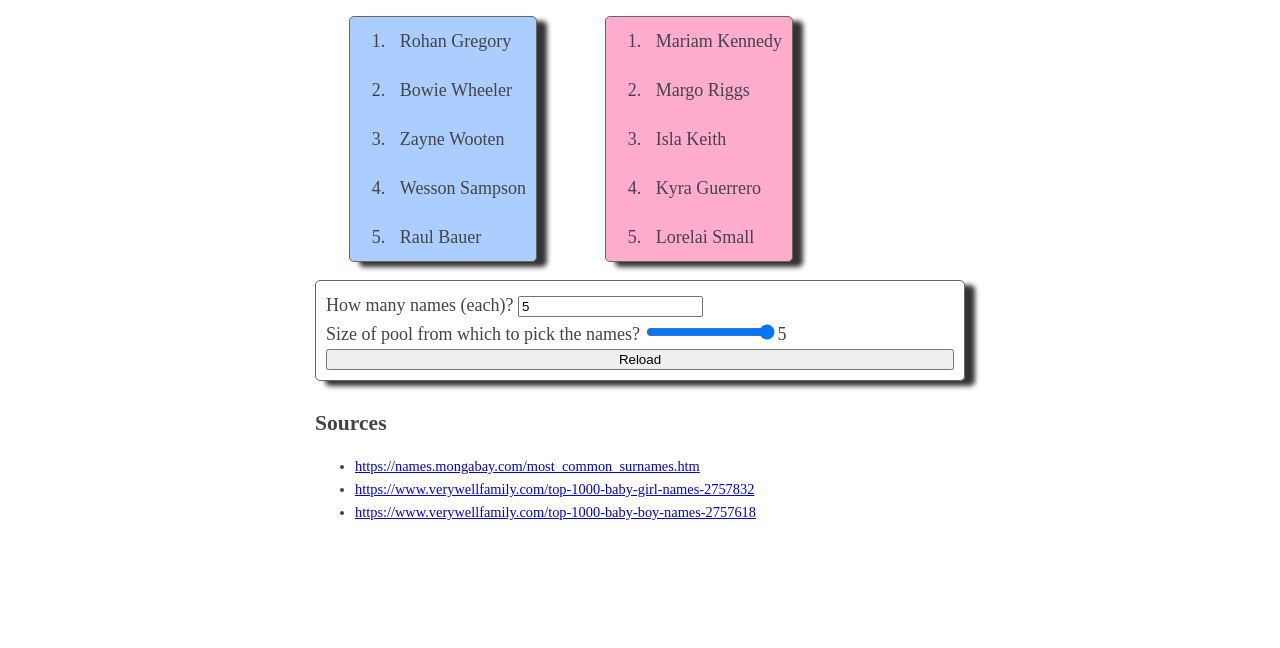
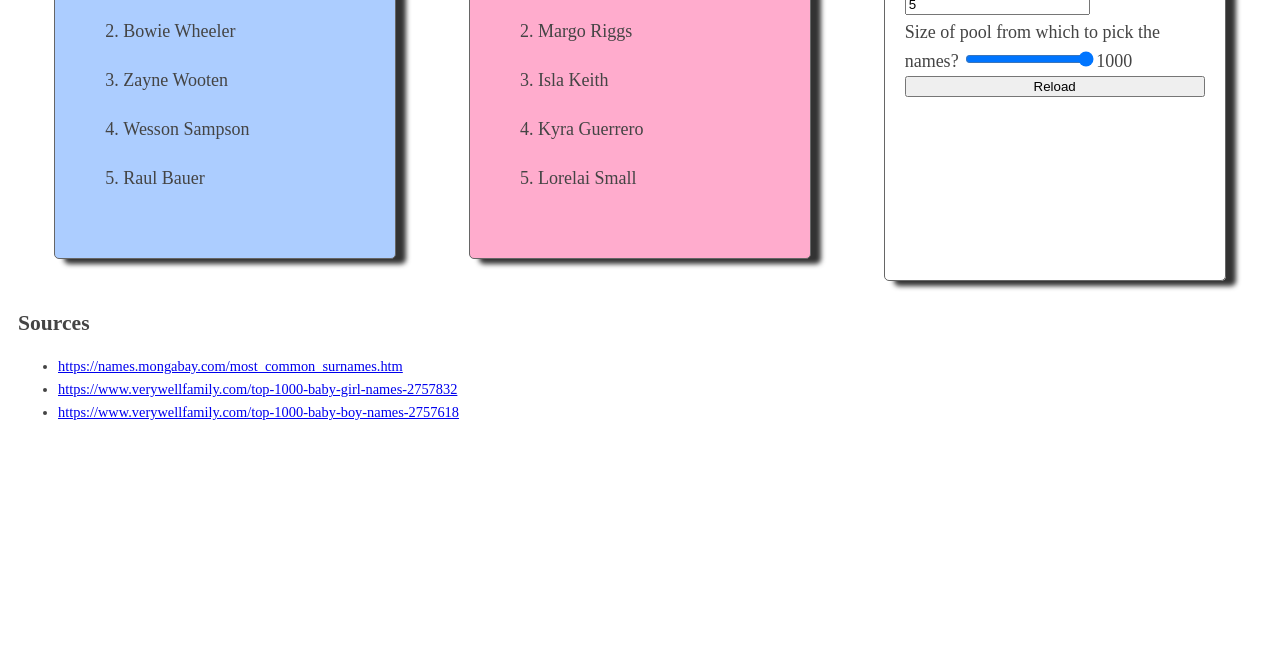
Before and after one commit to dotandimet/npc_names, a plain HTML site: page index.html in a window 1280 px wide. Shown: the part 152-800 px from the top of the page. Drawn offline with Linux system fonts and the light colour scheme.

Commit message:
style fiddling; set initial value of pool size output tag to 1000

```diff
--- a/index.html
+++ b/index.html
@@ -1,6 +1,7 @@
 <!DOCTYPE html>
 <html>
 <head>
+<meta name="viewport" content="width=device-width, initial-scale=1" />
 <meta charset="utf-8" />
 <title>NPC random name generator</title>
 <link href="style.css" rel="stylesheet" type="text/css">
@@ -41,15 +42,15 @@
 <div class="names">
 <ol class="boys"></ol>
 <ol class="girls"></ol>
-</div>
 <form>
 <label for="count">How many names (each)?
 <input name="count" type="number" value="5"></input>
 </label>
 <label for="size">Size of pool from which to pick the names?
-<input name="size" type="range" value="1000" min="5" max="1000" step="5"></input><output for="size" name="size_val">5</output></label>
+<input name="size" type="range" value="1000" min="5" max="1000" step="5"></input><output for="size" name="size_val">1000</output></label>
 <button>Reload</button>
 </form>
+</div>
 <footer>
 <h2>Sources</h2>
 <ul>
--- a/style.css
+++ b/style.css
@@ -1,6 +1,4 @@
 body{
-  margin:40px auto;
-  max-width:650px;
   line-height:1.6;
   font-size:18px;
   color:#444;
@@ -14,18 +12,20 @@ h1,h2,h3{line-height:1.2}
   flex-wrap: wrap;
   justify-content: space-around;
   align-items: stretch;
-  width: 32rem;
 }
 
 .boys, .girls, form {
   border: double #666666 1px;
   border-radius: 5px;
   box-shadow: 10px 5px 5px #333333;
+  width: 300px;
+  height: 300px;
 }
 
 .boys li, .girls li {
   padding: 10px 10px 0px 10px;
   margin-bottom: 10px;
+  list-style-position: inside;
 }
 
 .boys {
@@ -36,10 +36,10 @@ h1,h2,h3{line-height:1.2}
 }
 
 form {
-  padding: 10px;
   display: flex;
   flex-wrap: wrap;
   flex-direction: column;
+  padding: 20px;
 }
 
 footer {
```
